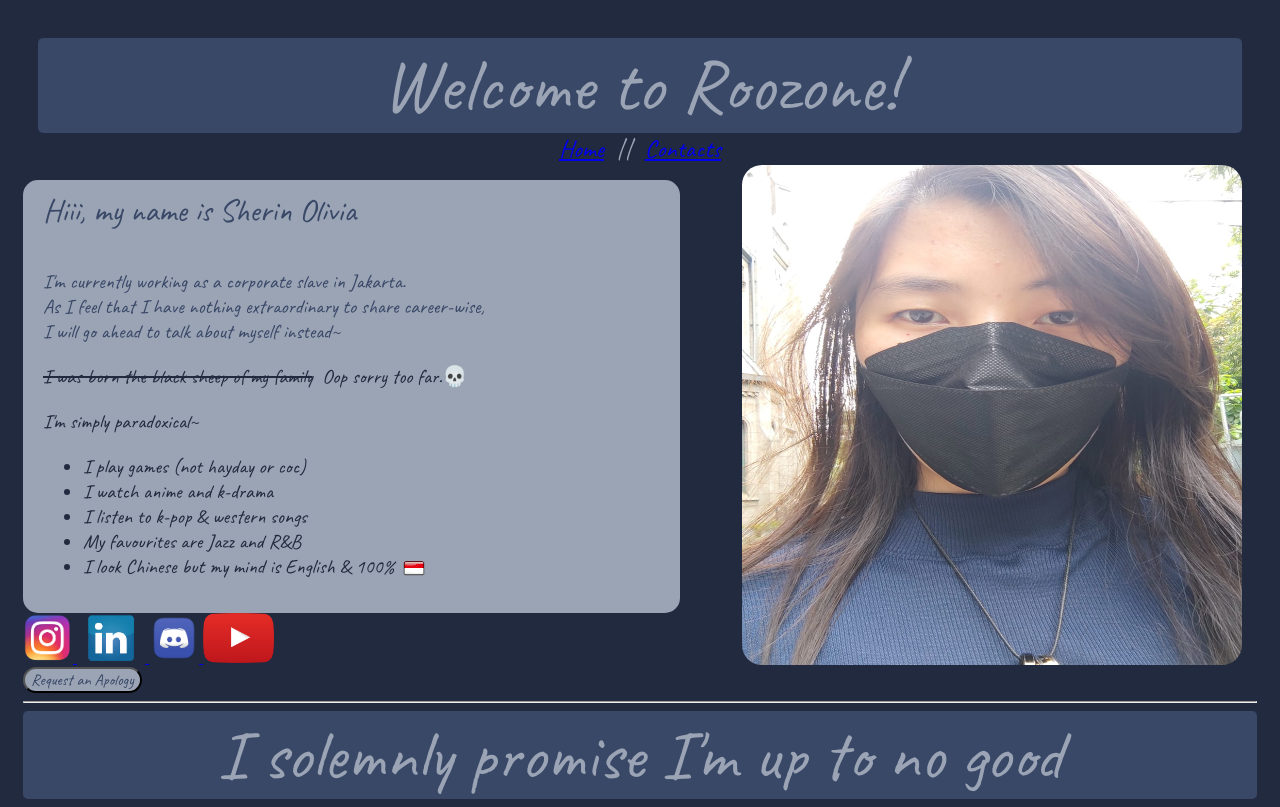
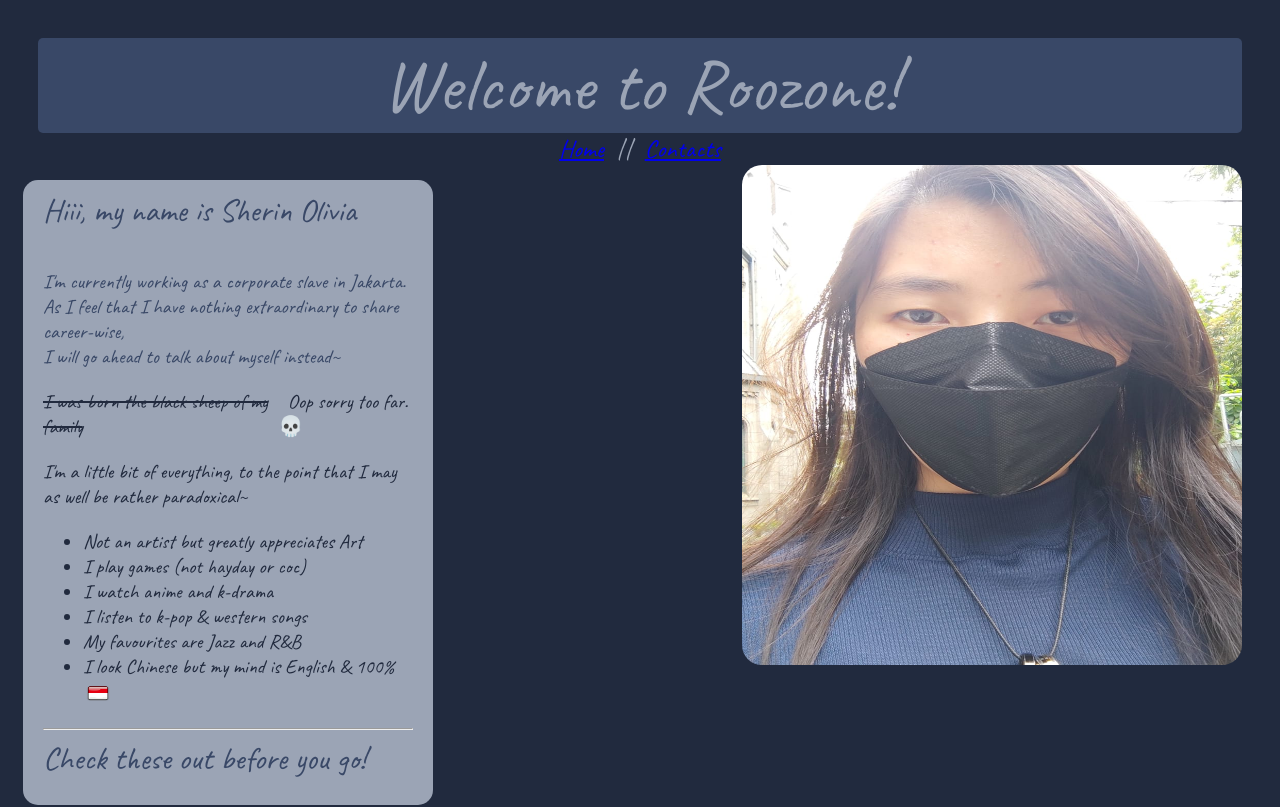
Before and after one commit to RevoU-FSSE-2/week-1-SherinOlivia, a plain HTML site: page index.html in a window 1280 px wide. Shown: the top 807 px of the page. Drawn offline with Linux system fonts and the light colour scheme.

Commit message:
added a closing greeting(?)

```diff
--- a/index.html
+++ b/index.html
@@ -37,10 +37,11 @@
                         I will go ahead to talk about myself instead~
                     </p>
                 <span class="briefIntro2"><s>I was born the black sheep of my family</s>&nbsp; Oop sorry too far.💀 </span>
-                    <p class="tmiFactory"> I'm simply paradoxical~
+                    <p class="tmiFactory"> I'm a little bit of everything, to the point that I may as well be rather paradoxical~
                         <br>
                             <ul class="tmiFactory">
                                 <!-- alternate colour between lines? -->
+                            <li>Not an artist but greatly appreciates Art</li>
                             <li>I play games (not hayday or coc)</li>
                             <li>I watch anime and k-drama</li>
                             <li>I listen to k-pop & western songs</li>
@@ -48,12 +49,15 @@
                             <li>I look Chinese but my mind is English & 100%
                                 <sub><img src="images/indonesiaflag.png"></img></sub></li>
                         </ul>
+                        <hr>
+                        <span class="greeting">Check these out before you go!</span>
                     </p>
             </div>
         </section>
     </main>
     <footer>
         <section>
+            <br>
             <nav class="socialMedia">
                 <a href="https://instagram.com/shxdxr?igshid=MzRlODBiNWFlZA==">
                     <img src="images/instagramlogo.png" alt="instagram"/>
--- a/style.css
+++ b/style.css
@@ -40,7 +40,7 @@ header, body {
     background-color: #9BA4B5;
     padding: 10px 20px;
     border-radius: 15px;
-    width: 50%;
+    width: 30%;
 }
 
 .greeting {
```
